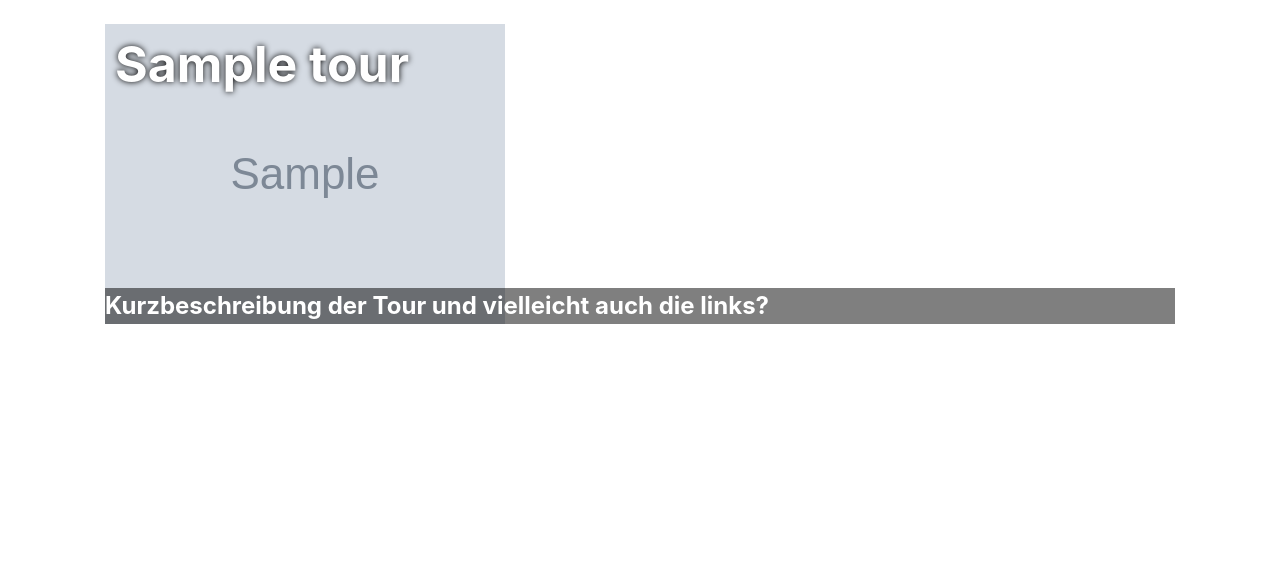
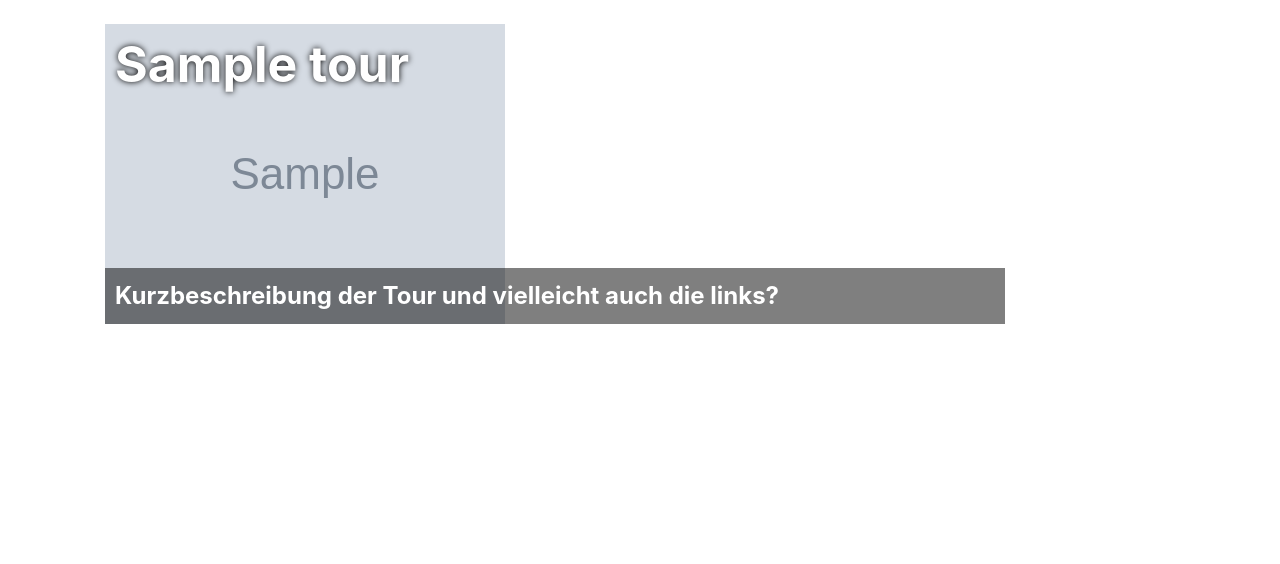
Before and after one commit to telebotter/radtour, a Django app: template main/templates/main/list.html in a window 1280 px wide. Shown: the part 56-620 px from the top of the page. Run offline with Django 3.2, Linux system fonts and the light colour scheme; the template is opened without the code that fills it: most values are stand-ins (such as "Sample title", 1, 10 or a date in 2020); grey boxes marked "Sample" are stand-in pictures; some libraries are stand-ins or nearby versions.

Commit message:
auto push

```diff
--- a/main/static/main/css/tourlist.css
+++ b/main/static/main/css/tourlist.css
@@ -36,7 +36,11 @@
     font-size:24px;
     font-weight:bold;
     left:0px;
-    width:100%;
+    width:900px;
     bottom:0px;
     background-color: rgba(0,0,0,0.5);
 }
+
+.text {
+    padding: 10px;
+}
```
